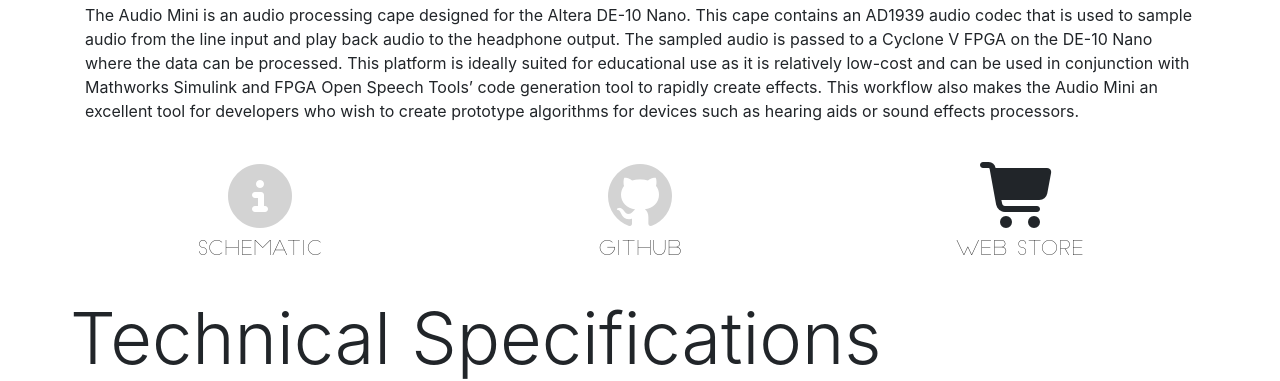
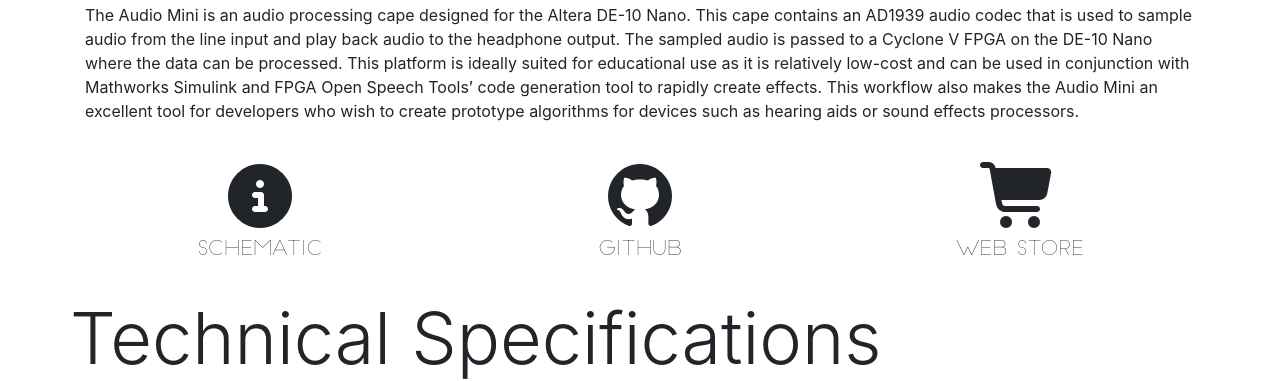
Before and after one commit to fpga-open-speech-tools/fpga-open-speech-tools.github.io, a plain HTML site: page audio_mini.html in a window 1280 px wide. Shown: the part 784-1165 px from the top of the page. Drawn offline with nearby package versions, Linux system fonts and the light colour scheme.

Commit message:
Added Links to Schematic and Github

```diff
--- a/audio_mini.html
+++ b/audio_mini.html
@@ -54,7 +54,7 @@
                 <div class="row justify-content-center">
                     <!-- Audio Mini Schematic -->
                     <div class="col-xl-4 col-lg-4 col-md-4 col-sm-12">
-                        <a href='' target="_blank" class="icon-links disabled">
+                        <a href='https://fpga-open-speech-tools-hardware.s3-us-west-2.amazonaws.com/Audio-Mini/Audio+Mini+1P1+PCBA+Documentation.PDF' target="_blank" class="icon-links">
                             <div class="text-center mb-30">
                                 <div>
                                     <i class="fas fa-info-circle fa-4x"></i>
@@ -67,7 +67,7 @@
                     </div>
                     <!-- GitHub -->
                     <div class="col-xl-4 col-lg-4 col-md-4 col-sm-12">
-                       <a href='' target="_blank"class="icon-links disabled">
+                       <a href='https://github.com/fpga-open-speech-tools/hardware/tree/master/Projects/Audio_Mini' target="_blank"class="icon-links">
                            <div class="text-center mb-30">
                                <div>
                                    <i class="fab fa-github fa-4x"></i>
```
